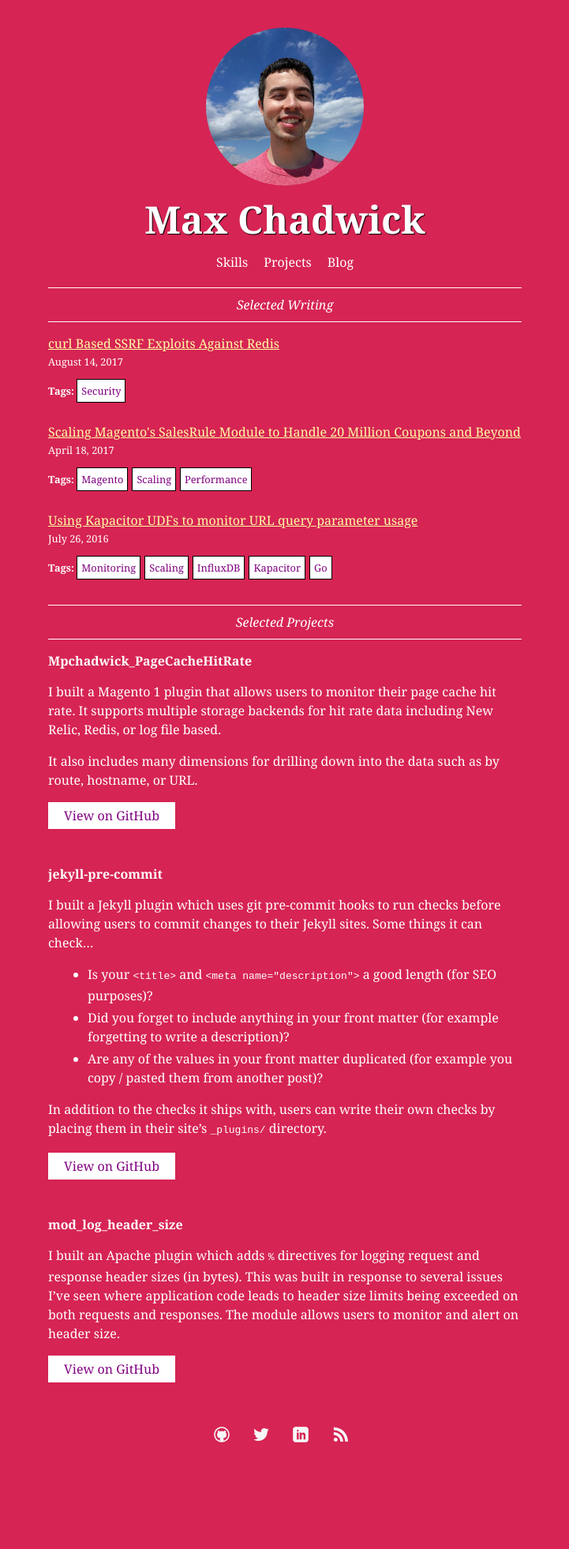
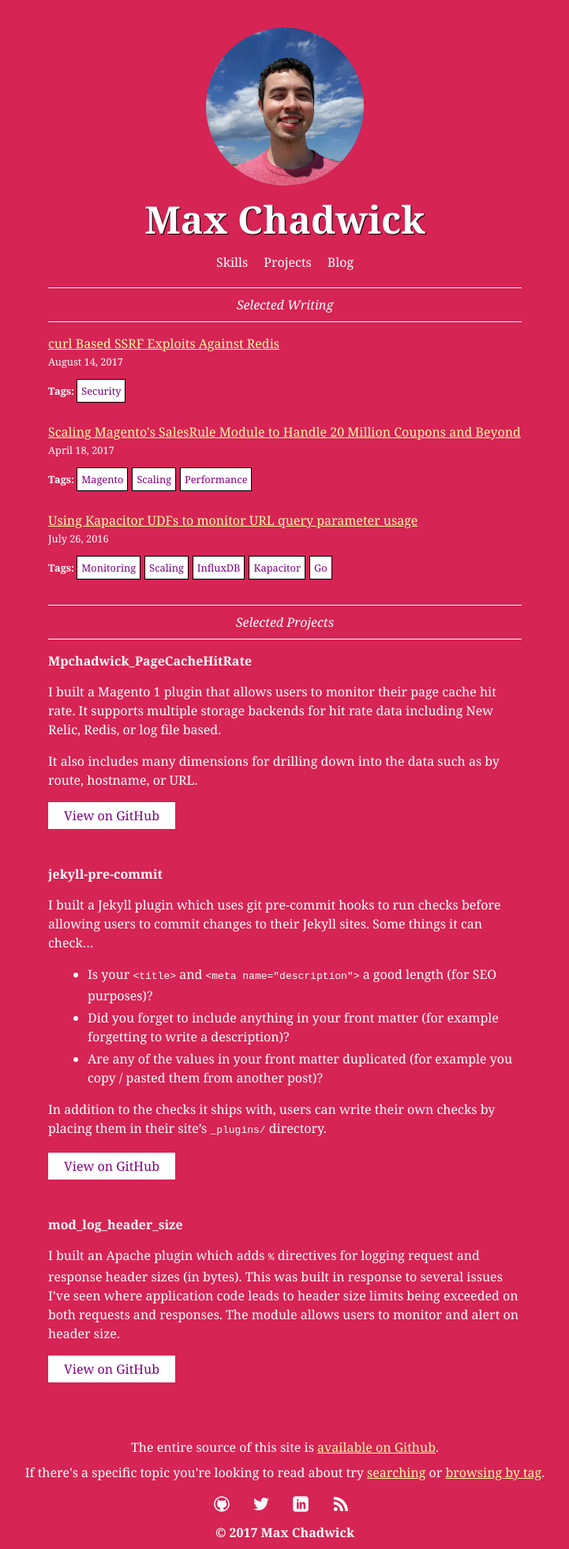
Before and after one commit to mpchadwick/mpchadwick.github.io, a Jekyll site: the page built from index.html, in a window 1280 px wide. Shown: the whole page at 79% size, without its empty margins (279-1000 px from the left). Built offline with Jekyll 4.4.1, drawn with Linux system fonts in a browser that asks for light colours; before the commit the page ends 1856 px from its top, so only the background shows below that.

Commit message:
Show full footer on home page

```diff
--- a/_layouts/main.html
+++ b/_layouts/main.html
@@ -35,6 +35,12 @@
 <body{% if page.body-class %} class="{{page.body-class}}"{% endif %}>
     {% include social.html %}
     {{ content }}
+    <div class="footer">
+        <p>The entire source of this site is <a href="https://github.com/mpchadwick/mpchadwick.github.io">available on Github</a>.</p>
+        <p>If there's a specific topic you're looking to read about try <a href="/search/">searching</a> or <a href="/tags/">browsing by tag</a>.</p>
+        {% include social-links.html %}
+        <p><strong>&copy; {{ site.time | date: '%Y' }} Max Chadwick</strong></p>
+    </div>
     {% if jekyll.environment == 'production' %}
       {% assign ga = site.ga.prod %}
     {% else %}
--- a/_layouts/page.html
+++ b/_layouts/page.html
@@ -20,9 +20,3 @@ layout: main
 <div class="page-wrapper">
 {{ content }}
 </div>
-<div class="footer">
-    <p>The entire source of this site is <a href="https://github.com/mpchadwick/mpchadwick.github.io">available on Github</a>.</p>
-    <p>If there's a specific topic you're looking to read about try <a href="/search/">searching</a> or <a href="/tags/">browsing by tag</a>.</p>
-    {% include social-links.html %}
-    <p><strong>&copy; {{ site.time | date: '%Y' }} Max Chadwick</strong></p>
-</div>
--- a/_sass/_home.scss
+++ b/_sass/_home.scss
@@ -11,6 +11,11 @@ body.home {
 
   .tags-list {
     margin-top: 1em;
+  }
+
+  .footer {
+    background-color: initial;
+    margin-top: 0;
   }
 }
 
--- a/index.html
+++ b/index.html
@@ -42,6 +42,4 @@ include-social: true
         {{ project.content }}
         {% endfor %}
     </div>
-    {% include social-links.html %}
-    <div class="clear"></div>
 </div>
```
